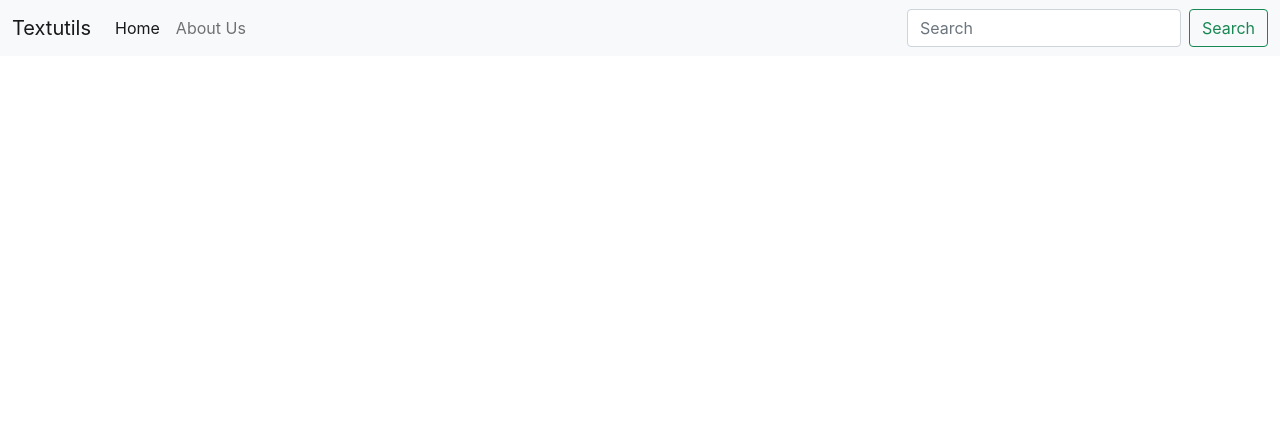
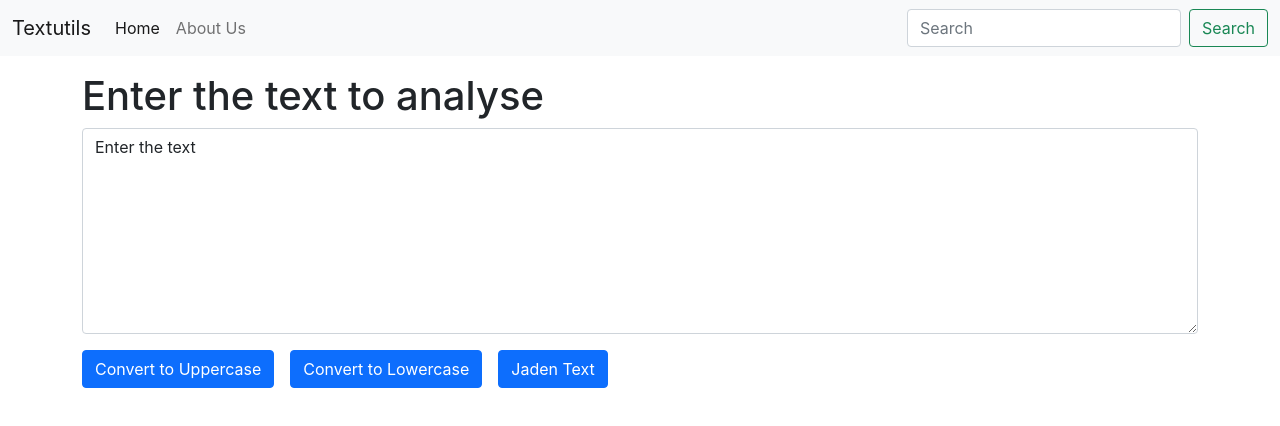
Before and after one commit to Avishek-kr/1-Texting, a React (Create React App) app: page / in a window 1280 px wide. Shown: the top 426 px of the page. Built offline with nearby package versions, Linux system fonts and the light colour scheme; the HTML template or start-up script is replaced by a standard one.

Commit message:
uppercase and lowercase

```diff
--- a/src/App.js
+++ b/src/App.js
@@ -1,11 +1,15 @@
 import './App.css';
 import Navbar from './components/Navbar';
+import TextForm from './components/TextForm';
 
 
 function App() {
   return (
     <>
       <Navbar title="Textutils" />
+        <div className="container my-3">
+      <TextForm heading="Enter the text to analyse" />
+        </div>
     </>
   );
 }
--- /dev/null
+++ b/src/components/TextForm.js
@@ -0,0 +1,30 @@
+import React, {useState} from 'react'
+
+function TextForm(props) {
+    const [text, setText] = useState("Enter the text")
+
+    const UpperCase=()=>{
+        let newText= text.toUpperCase()
+        setText(newText)
+    }
+    const LowerCase=()=>{
+        let newText= text.toLowerCase()
+        setText(newText)
+    }
+    const handleOnChange=(e)=>{
+        setText(e.target.value)
+    }
+    return (
+        <div>
+            <h1>{props.heading}</h1>
+            <div className="mb-3">
+                <textarea className="form-control" onChange={handleOnChange} value={text} id="myBox" rows="8"></textarea>
+            </div>
+            <button onClick={()=>UpperCase()} className="btn btn-primary">Convert to Uppercase</button>
+            <button onClick={()=>LowerCase()} className="btn btn-primary mx-3">Convert to Lowercase</button>
+            <button onClick={()=>LowerCase()} className="btn btn-primary">Jaden Text </button>
+        </div>
+    )
+}
+
+export default TextForm
```
